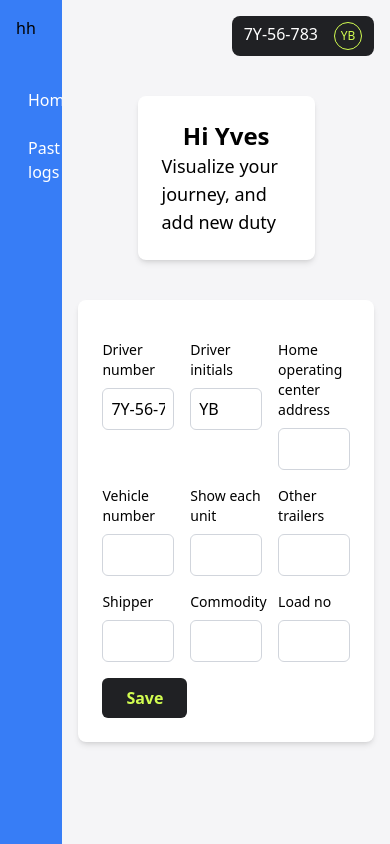
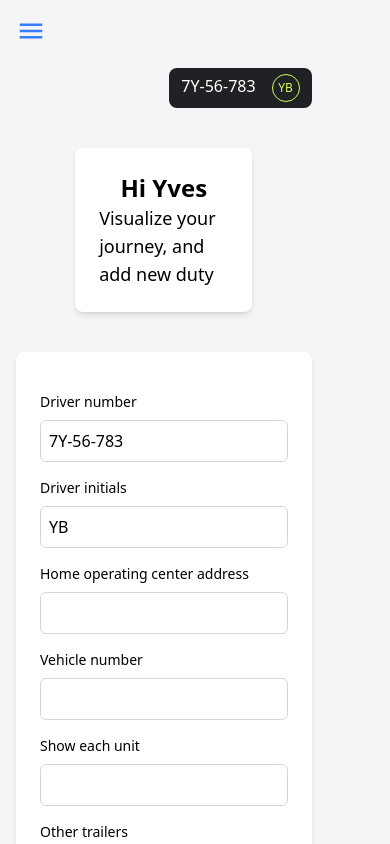
Before and after one commit to Yves-Byiringiro/Truck-Driver-Log-Book, a React (Vite) app in the folder frontend/: page / in a window 390 px wide. Shown: the top 844 px of the page. Built offline with nearby package versions, Linux system fonts and the light colour scheme.

Commit message:
handled responsivenes of side nav

```diff
--- a/frontend/src/components/SideNav.jsx
+++ b/frontend/src/components/SideNav.jsx
@@ -1,14 +1,26 @@
 import NavLink from "./NavLink"
 import { RxDashboard, RxLayers } from "react-icons/rx"
+import { IoMdClose } from "react-icons/io";
 
 
-export default function SideNav() {
+export default function SideNav({isOpen, toggleSideNav}) {
   return (
-    <aside className="w-[16%] bg-[#377DF6] p-4">
+    <aside
+        className={`
+            bg-[#377DF6]
+            fixed lg:relative sm:p-4 z-40 top-0 left-0 h-full
+            transition-all duration-300 ease-in-out
+            ${isOpen ? "sm:w-[16%] p-4": "w-0 p-0"}
+            lg:w-[16%] overflow-hidden relative
+        `}
+        >
+        {isOpen && <button className="cursor-pointer" onClick={toggleSideNav}>
+            <IoMdClose size={30} color="#FFFFFF"/>
+        </button>
+        }
         <div className="flex flex-col gap-10">
             <div className="">
-                hh
-                <h1 className="text-2xl font-semibold hidden">Truck Driver HOS</h1>
+                <h1 className="text-2xl font-semibold">Truck Driver HOS</h1>
             </div>
             <div className="flex flex-col gap-2">
                 <NavLink
@@ -26,6 +38,3 @@ export default function SideNav() {
     </aside>
   )
 }
-
-
-{/* <RxLayers size={23}/> */}
--- a/frontend/src/containers/MainContainer.jsx
+++ b/frontend/src/containers/MainContainer.jsx
@@ -1,10 +1,22 @@
+import { useState } from "react";
 import SideNav from "../components/SideNav"
+import { IoMdMenu } from "react-icons/io";
+
 
 export default function MainContainer({children}) {
+    const [sideNavOpen, setSideNavOpen] = useState(false);
+    const toggleSideNav = () => setSideNavOpen((prev) => !prev);
+
   return (
-    <div className="flex flex-row h-screen w-screen bg-gray-100 ">
-        <SideNav />
+    <div className="flex flex-row h-screen w-screen bg-gray-100 relative">
+        <SideNav isOpen={sideNavOpen} toggleSideNav={toggleSideNav}/>
         <section className='w-[84%] bg-[#F5F5F7] p-4'>
+            {!sideNavOpen && <div className="lg:hidden mb-4">
+                <button onClick={toggleSideNav} className="cursor-pointer">
+                    <IoMdMenu size={30} color="#377DF6"/>
+                </button>
+            </div>
+            }
             <div className="flex justify-end">
                 <div className=" bg-[#202124] px-3 py-1.5 inline-flex gap-4 rounded-lg cursor-pointer">
                     <h3 className="text-white text-base font-light">7Y-56-783</h3>
@@ -21,6 +33,29 @@ export default function MainContainer({children}) {
         </section>
     </div>
 
+    // <div className="flex flex-row h-screen w-screen bg-gray-100 relative">
+    //   <SideNav isOpen={sideNavOpen} toggleSideNav={toggleSideNav} />
+    //   <section className="flex-1 bg-[#F5F5F7] p-4 lg:ml-[16%]">
+    //     {/* Menu toggle button for mobile */}
+    //     <div className="lg:hidden mb-4">
+    //       <button onClick={toggleSideNav} className="text-[#377DF6] text-2xl">
+    //         <IoMdMenu />
+    //       </button>
+    //     </div>
 
+    //     {/* Top bar */}
+    //     <div className="flex justify-end">
+    //       <div className="bg-[#202124] px-3 py-1.5 inline-flex gap-4 rounded-lg cursor-pointer">
+    //         <h3 className="text-white text-base font-light">7Y-56-783</h3>
+    //         <div className="border border-[#D2FD51] rounded-full p-2 w-7 h-7 flex items-center justify-center">
+    //           <span className="text-[#D2FD51] text-xs">YB</span>
+    //         </div>
+    //       </div>
+    //     </div>
+
+    //     {/* Content */}
+    //     <div className="mt-10">{children}</div>
+    //   </section>
+    // </div>
   )
 }
--- a/frontend/src/pages/Home.jsx
+++ b/frontend/src/pages/Home.jsx
@@ -99,9 +99,8 @@ export default function Home() {
             <PageInfoSection msg={pageInfo} />
             <div className='bg-white shadow-md rounded-lg p-6'>
                 <h1 className='text-lg font-semibold'>{formTitle}</h1>
-
                 {(!addNewDutyStatus && !onGoingJourney) && <div className='mt-4'>
-                    <div className='grid grid-cols-3 gap-4'>
+                    <div className='grid grid-cols-1 sm:grid-cols-2 lg:grid-cols-3 gap-4'>
                         <Input
                             label="Driver number"
                             type="text"
@@ -211,7 +210,7 @@ export default function Home() {
                 </div>
                 }
                 {(addNewDutyStatus && ! onGoingJourney) && <div className='mt-4'>
-                    <div className='grid grid-cols-3 gap-4'>
+                    <div className='grid grid-cols-1 sm:grid-cols-2 lg:grid-cols-3 gap-4'>
                         <Input
                             label="Log book"
                             type="text"
```
